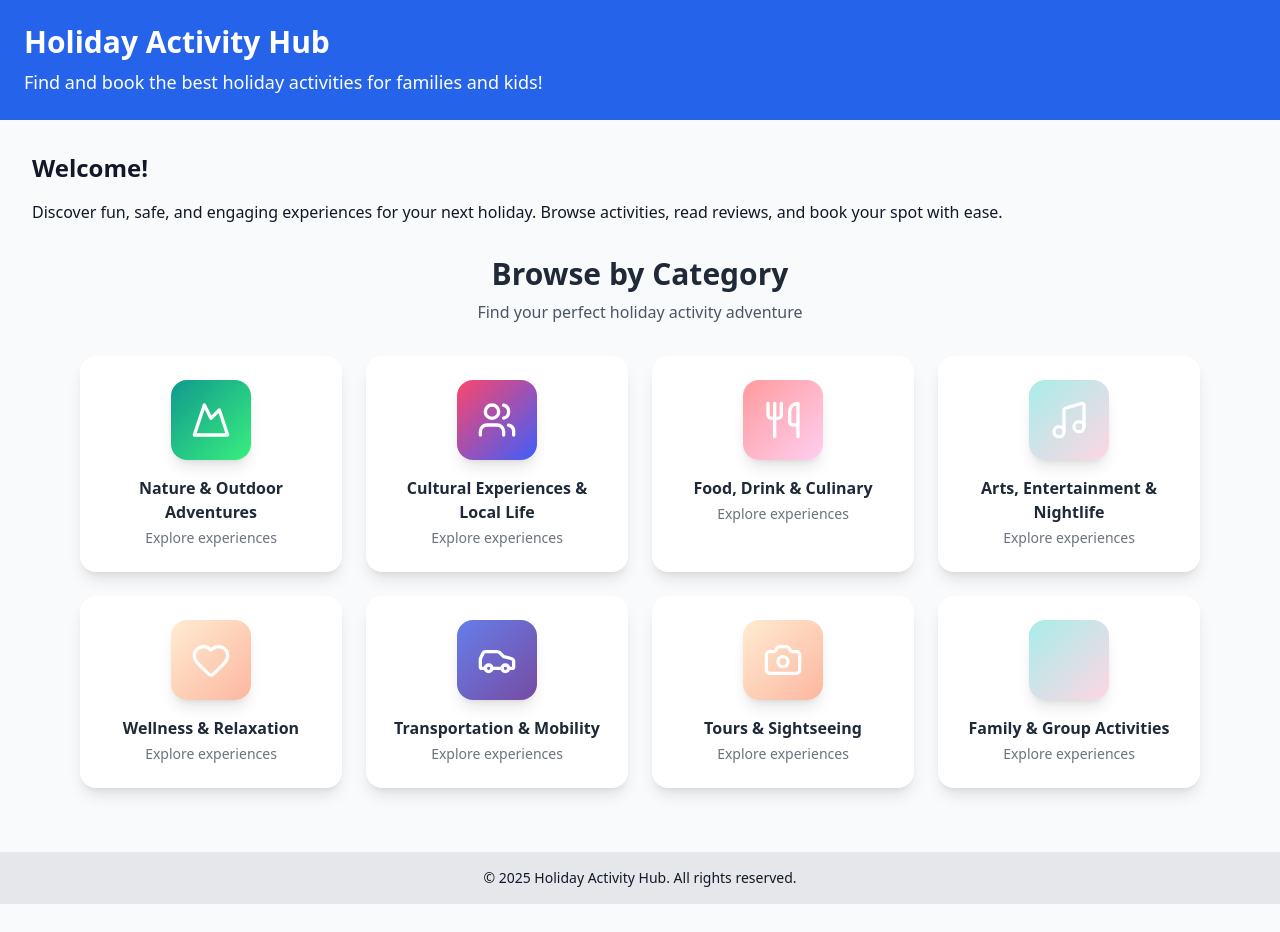
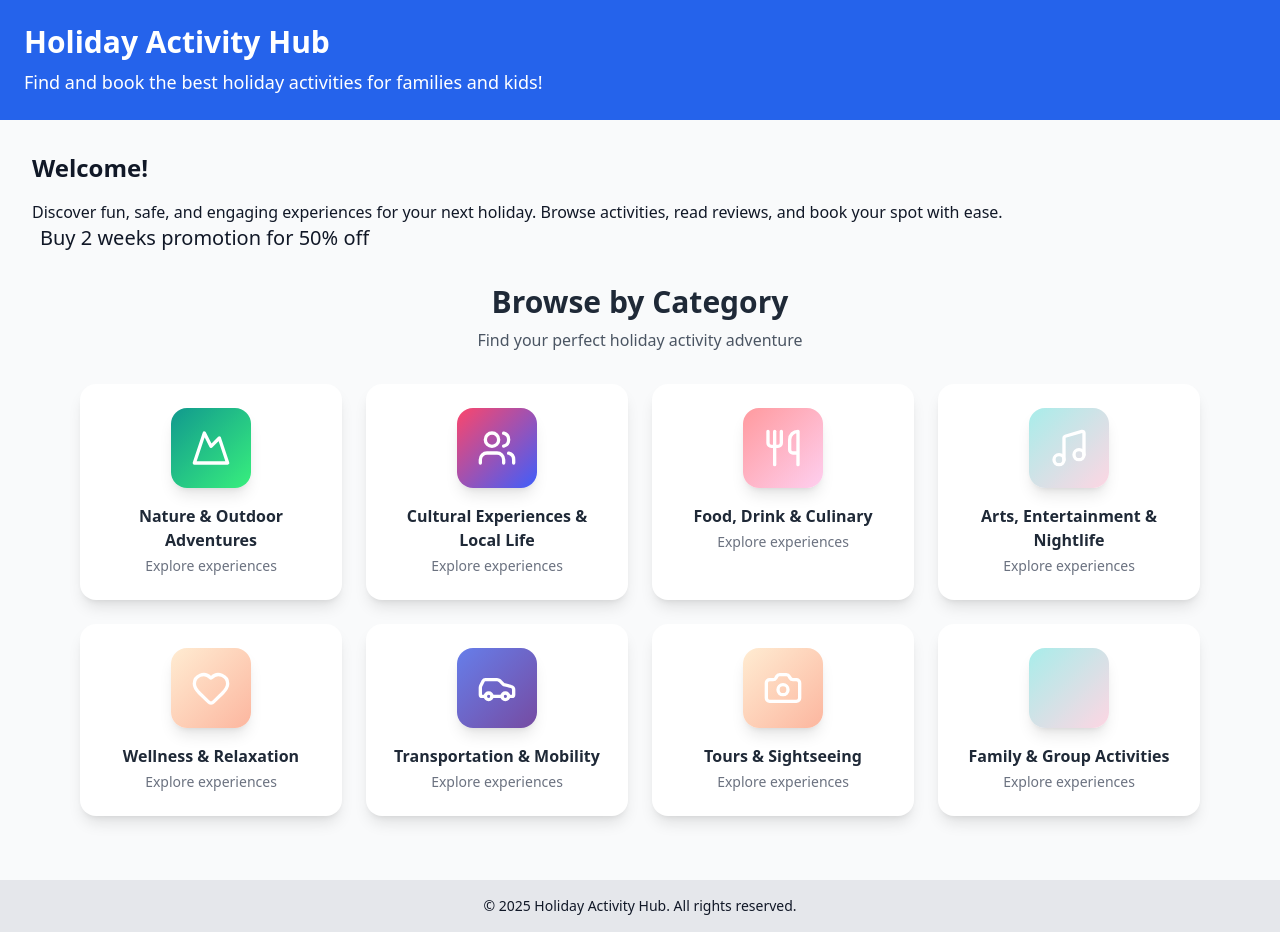
Before and after one commit to coderstudios/hah, a plain HTML site: page deploy/index.html in a window 1280 px wide. Before the commit the page ends 904 px from the top, so only its background shows below. Drawn offline with nearby package versions, Linux system fonts and the light colour scheme; some icons are missing.

Commit message:
Update index.html

```diff
--- a/deploy/index.html
+++ b/deploy/index.html
@@ -55,6 +55,8 @@
       <p>
         Discover fun, safe, and engaging experiences for your next holiday. Browse activities, read reviews, and book your spot with ease.
       </p>
+
+      <a class="px-2 py-1 justify-center rounded-lg text-xl" href="https://buy.stripe.com/8x228q7b7fBG9Ny997aMU0i" target="_blank">Buy 2 weeks promotion for 50% off</a>
     </section>
     <section>
       <!-- Categories Grid -->
```
